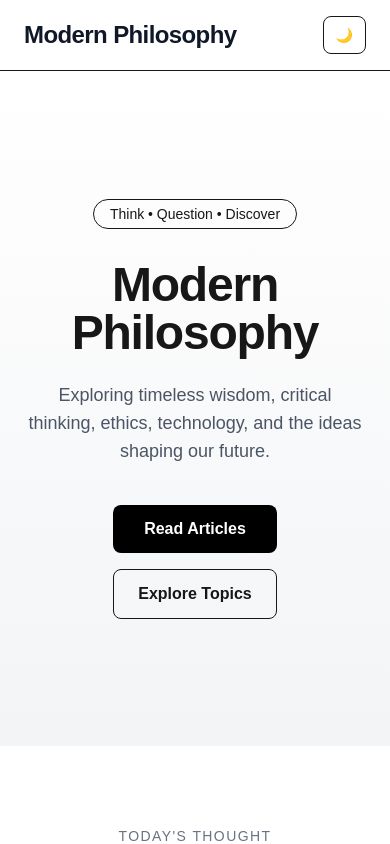
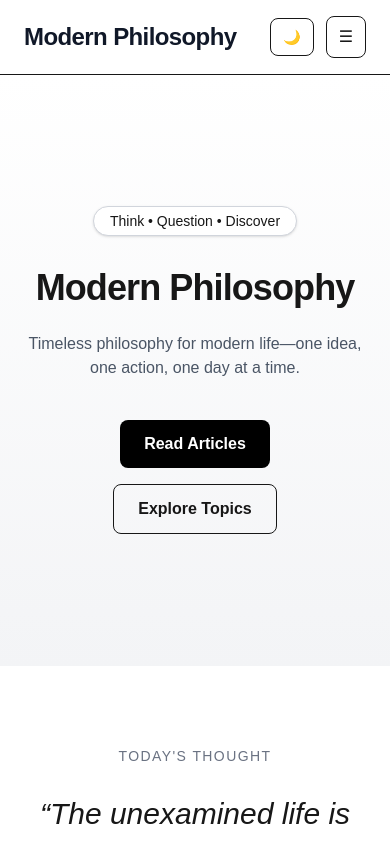
Before and after one commit to Akmalkhanbangash/modern-philosophy, a Next.js app: page / in a window 390 px wide. Shown: the top 844 px of the page. Built offline with nearby package versions, Linux system fonts and the light colour scheme.

Commit message:
feat: implement responsive navbar and improve component architecture

```diff
--- a/app/components/FeaturedTopics.tsx
+++ b/app/components/FeaturedTopics.tsx
@@ -36,15 +36,11 @@ export default function FeaturedTopics() {
           ).length;
 
          return (
-            <Link
+  <TopicCard
     key={category}
-              href={`/topics/${category?.toLowerCase()}`}
-            >
-              <TopicCard
     title={category ?? "General"}
     description={`${count} article${count > 1 ? "s" : ""}`}
   />
-            </Link>
 );
         })}
       </div>
--- a/app/components/hero.tsx
+++ b/app/components/hero.tsx
@@ -2,24 +2,23 @@ import Link from "next/link";
 export default function Hero() {
   return (
     <section className="bg-gradient-to-b from-white to-gray-100">
-      <div className="mx-auto flex min-h-[80vh] max-w-7xl flex-col items-center justify-center px-6 text-center">
-        <span className="rounded-full border px-4 py-1 text-sm font-medium">
+      <div className="mx-auto flex min-h-[70vh] max-w-7xl flex-col items-center justify-center px-6 text-center">
+        <span className="rounded-full border border-gray-300 bg-white px-4 py-1 text-sm font-medium shadow-sm">
           Think • Question • Discover
         </span>
 
-        <h1 className="mt-8 text-5xl font-extrabold tracking-tight md:text-7xl">
+        <h1 className="mt-8 text-4xl sm:text-5xl font-extrabold tracking-tight md:text-7xl">
           Modern Philosophy
         </h1>
 
-        <p className="mt-6 max-w-2xl text-lg text-gray-600 md:text-xl">
-          Exploring timeless wisdom, critical thinking, ethics, technology, and
-          the ideas shaping our future.
+        <p className="mt-6 max-w-2xl text-base sm:text-lg text-gray-600 md:text-xl">
+          Timeless philosophy for modern life—one idea, one action, one day at a time.
         </p>
 
-       <div className="mt-10 flex flex-col gap-4 sm:flex-row">
+       <div className="mt-10 flex flex-col items-center gap-4 sm:flex-row">
   <Link
     href="/articles"
-    className="rounded-lg bg-black px-6 py-3 font-semibold text-white hover:opacity-90"
+    className="rounded-lg bg-black px-6 py-3 font-semibold text-white transition-all duration-200 hover:scale-105"
   >
     Read Articles
   </Link>
--- a/app/components/navbar.tsx
+++ b/app/components/navbar.tsx
@@ -1,3 +1,5 @@
+"use client";
+import { useState } from "react";
 import Link from "next/link";
 
 const navLinks = [
@@ -9,6 +11,8 @@ const navLinks = [
 ];
 
 export default function Navbar() {
+  const [isMenuOpen, setIsMenuOpen] = useState(false);
+
   return (
     <nav className="sticky top-0 z-50 border-b bg-white/90 backdrop-blur">
       <div className="mx-auto flex max-w-7xl items-center justify-between px-6 py-4">
@@ -31,13 +35,39 @@ export default function Navbar() {
           ))}
         </div>
 
+       <div className="flex items-center gap-3">
   <button
     className="rounded-lg border px-3 py-2 text-sm transition hover:bg-gray-100"
     aria-label="Toggle Theme"
   >
     🌙
   </button>
+
+  <button
+    onClick={() => setIsMenuOpen(!isMenuOpen)}
+    className="rounded-lg border px-3 py-2 transition hover:bg-gray-100 md:hidden"
+    aria-label="Toggle Menu"
+  >
+    {isMenuOpen ? "✕" : "☰"}
+  </button>
 </div>
+      </div>
+      {isMenuOpen && (
+  <div className="border-t bg-white md:hidden">
+    <div className="flex flex-col px-6 py-4">
+      {navLinks.map((link) => (
+        <Link
+          key={link.name}
+          href={link.href}
+          onClick={() => setIsMenuOpen(false)}
+          className="py-3 text-gray-700 hover:text-black"
+        >
+          {link.name}
+        </Link>
+      ))}
+    </div>
+  </div>
+)}
     </nav>
   );
 }
```
Lines whose indentation alone changed are shown as unchanged.
